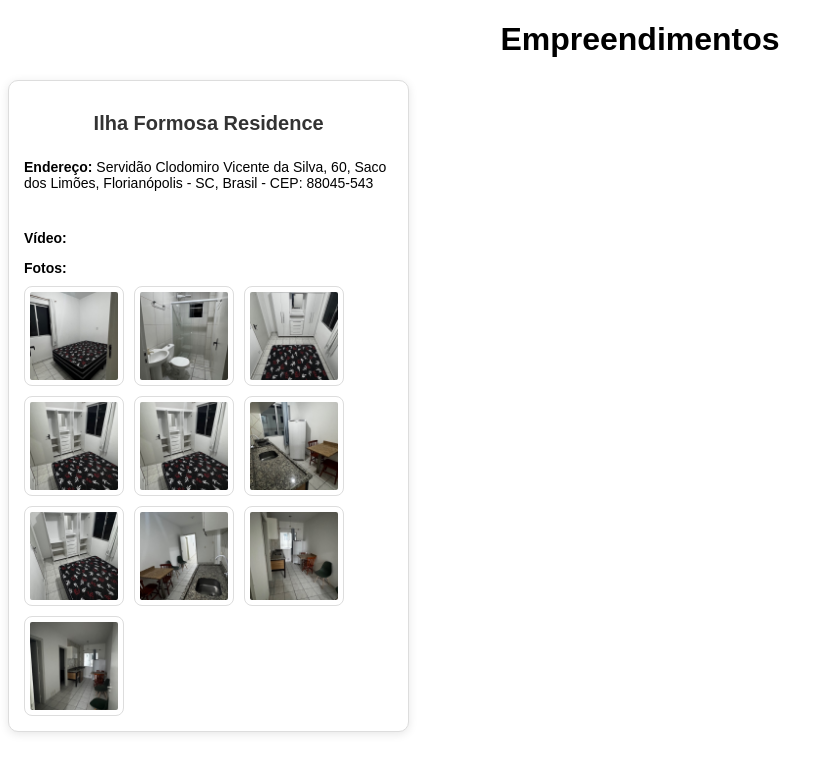
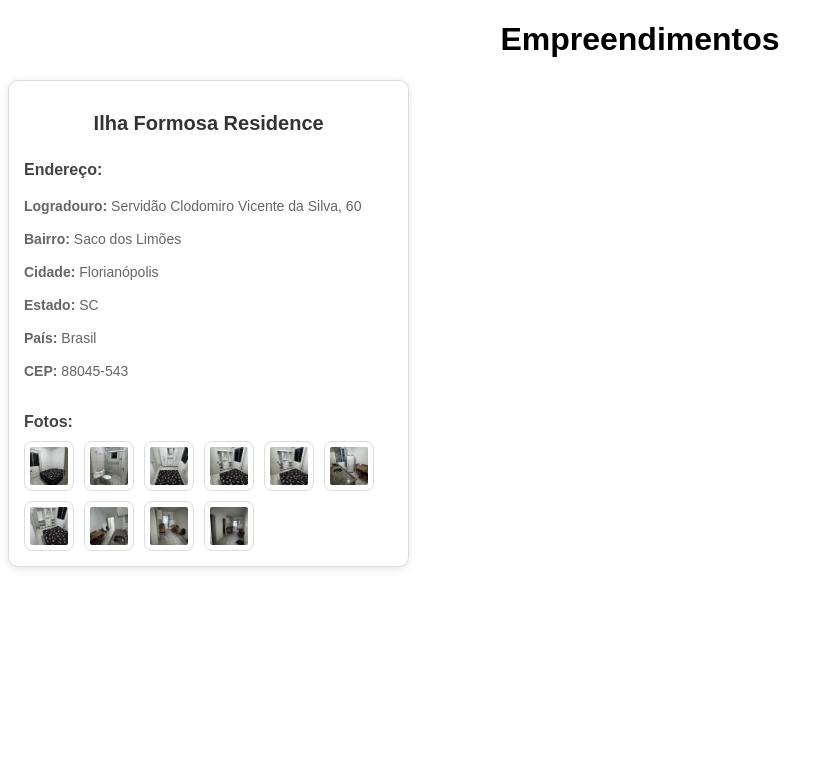
Before and after one commit to alexfloripavieira/Rental-aptod, a Django app: page /aptos/builders/ in a window 1280 px wide. Shown: the top 773 px of the page, without its empty margins (0-834 px from the left). Run offline with Django 5.2, Linux system fonts and the light colour scheme; data comes from the database, SQL or seed files in the repository; both versions use the stored data as it was after the commit.

Commit message:
Refactor code structure for improved readability and maintainability

```diff
--- a/aptos/templates/aptos/builders_lista.html
+++ b/aptos/templates/aptos/builders_lista.html
@@ -4,7 +4,8 @@
     <meta charset="UTF-8" />
     <title>Lista de Empreendimentos</title>
     {% load static %}
-    <link rel="stylesheet" href="{% static 'aptos/css/styles.css' %}">
+    <link rel="stylesheet" href="{% static 'aptos/css/styles.css' %}" />
+    <script src="{% static 'aptos/js/photo-modal.js' %}" defer></script>
   </head>
   <body>
     <h1>Empreendimentos</h1>
@@ -13,30 +14,43 @@
       {% for builder in builders %}
       <div class="builder-card">
         <h2>{{ builder.name }}</h2>
-          <p>
-            <strong>Endereço:</strong> {{ builder.street }}, {{ builder.neighborhood }}, {{ builder.city }} - {{ builder.state }}, {{ builder.country }} - CEP: {{ builder.zip_code }}
-          </p>
-
+        <h3>Endereço:</h3>
+        <p><strong>Logradouro: </strong> {{ builder.street }}</p>
+        <p><strong>Bairro: </strong> {{ builder.neighborhood }}</p>
+        <p><strong>Cidade: </strong> {{ builder.city }}</p>
+        <p><strong>Estado: </strong> {{ builder.state }}</p>
+        <p><strong>País: </strong> {{ builder.country }}</p>
+        <p><strong>CEP: </strong> {{ builder.zip_code }}</p>
         <div class="builder-info">
-            <p>
-              <strong>Vídeo:</strong>
-            </p>
           {% if builder.video %}
+          <h3>Vídeo:</h3>
           <video class="video-builder" controls>
-                <source src="{{ builder.video.url }}" type="video/mp4" />Seu navegador não suporta vídeo.
+            <source src="{{ builder.video.url }}" type="video/mp4" />
+            Seu navegador não suporta vídeo.
           </video>
           {% endif %}
 
-            <p>
-              <strong>Fotos:</strong>
-            </p>
           {% if builder.builder_fotos.all %}
+          <h3>Fotos:</h3>
           <div class="photos">
             {% for foto in builder.builder_fotos.all %}
               {% if foto.photos %}
-                    <img src="{{ foto.photos.url }}" alt="{{ foto.description|default:'Foto' }}" class="thumbnail" />
+                <img
+                  src="{{ foto.photos.url }}"
+                  alt="{{ foto.description|default:'Foto' }}"
+                  class="thumbnail"
+                />
               {% endif %}
             {% endfor %}
+          </div>
+
+          <div id="photoModal" class="modal">
+            <span class="close">&times;</span>
+            <img class="modal-content" id="modalImage" />
+            <div class="modal-navigation">
+              <button id="prevPhoto">&#10094;</button>
+              <button id="nextPhoto">&#10095;</button>
+            </div>
           </div>
           {% endif %}
         </div>
--- a/static/aptos/css/styles.css
+++ b/static/aptos/css/styles.css
@@ -16,16 +16,16 @@ body {
 }
 
 .photos img {
-  width: 100px;
-  height: 100px;
+  width: 50px;
+    height: 50px;
   border: 1px solid #ddd;
   padding: 5px;
   cursor: pointer;
 }
 
 .video-apto {
-  width: 250px;
-  height: 250px;
+  width: 150px;
+    height: 150px;
   object-fit: cover;
   display: block;
   margin-top: 10px;
@@ -99,7 +99,7 @@ body {
   background-color: #fff;
   display: flex;
   flex-direction: column;
-  align-items: center;
+  align-items: flex-start;
   justify-content: flex-start;
   margin-bottom: 20px;
   min-width: 280px;
@@ -109,18 +109,29 @@ body {
   font-size: 20px;
   color: #333;
   margin-bottom: 10px;
+  width: 100%;
+    /* faz o h2 ocupar 100% para alinhar texto */
   text-align: center;
 }
 
+.builder-card h3 {
+  font-size: 16px;
+  color: #444;
+  margin-bottom: 5px;
+}
 .builder-card p {
   font-size: 14px;
-  margin-bottom: 10px;
+  color: #666;
+    margin-bottom: 3px;
 }
 
 .video-builder {
-  width: 100%;
-  max-width: 280px;
-  margin-bottom: 10px;
+  width: 100px;
+    height: 100px;
+    object-fit: cover;
+    display: block;
+    margin-top: 10px;
+    border-radius: 8px;
 }
 
 .thumbnail {
```
Also changed, not shown: db.sqlite3, media/builders/builders_photos/IMG_5605.jpg (added), media/builders/builders_photos/IMG_5607.jpg (added), media/builders/builders_photos/IMG_5609.jpg (added), media/builders/builders_photos/IMG_5609_LankG0z.jpg (added), media/builders/builders_photos/IMG_5610.jpg (added), media/builders/builders_photos/IMG_5611.jpg (added), media/builders/builders_photos/IMG_5614.jpg (added), media/builders/builders_photos/IMG_5615.jpg (added), media/builders/builders_photos/IMG_5617.jpg (added), media/builders/builders_photos/IMG_5618.jpg (added). Lines whose indentation alone changed are shown as unchanged.
